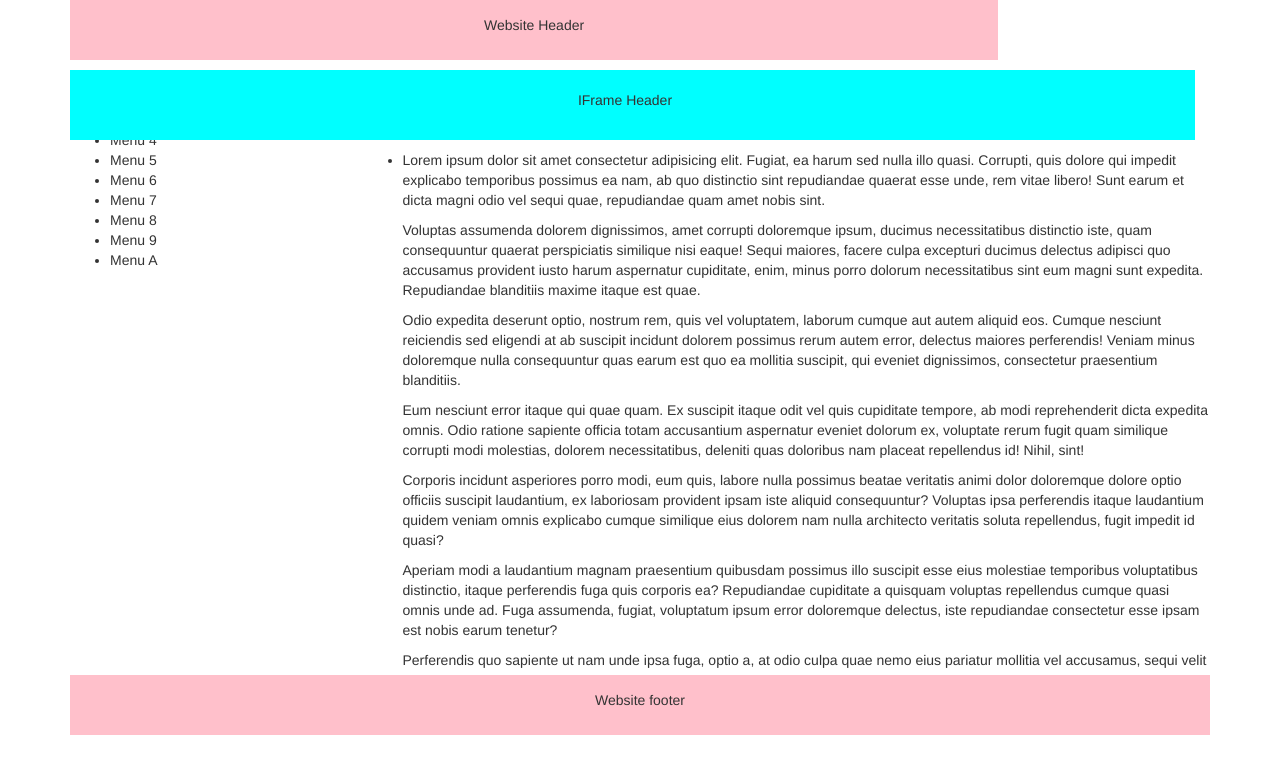
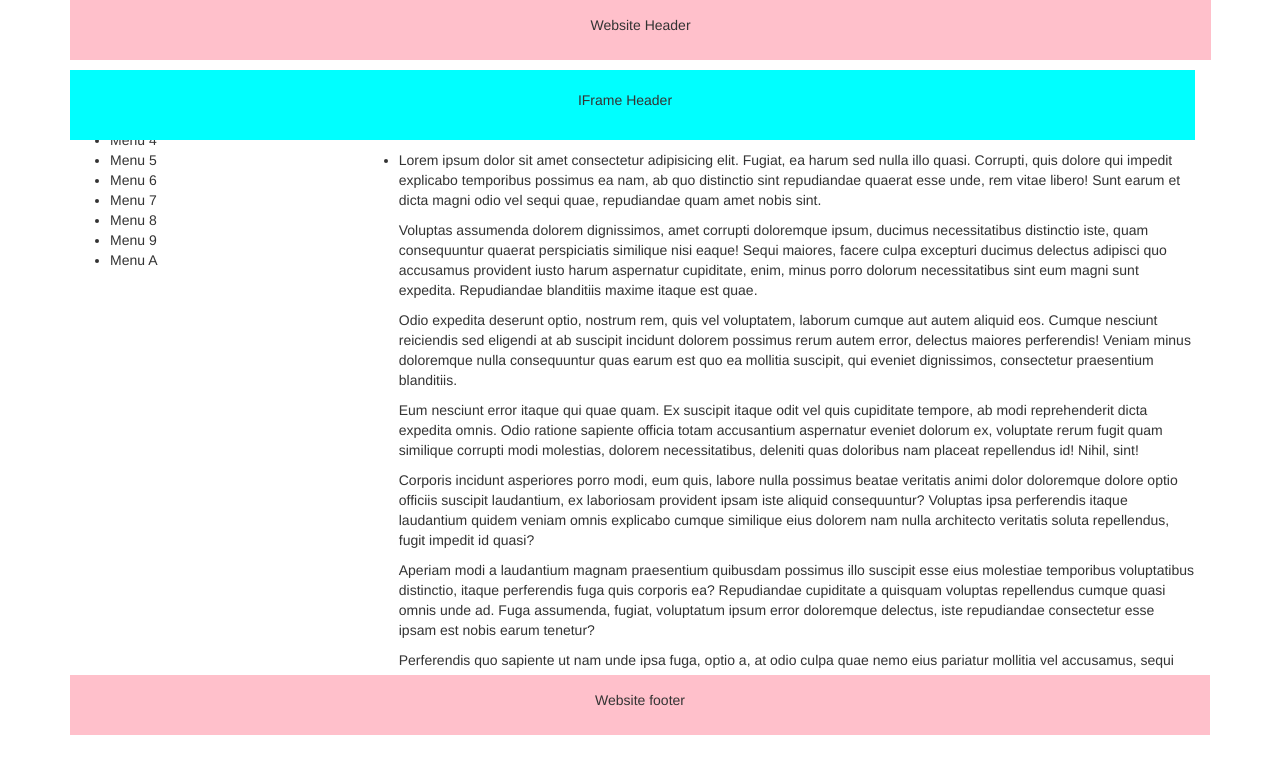
Before and after one commit to Dovernh/dovernh.github.io, a plain HTML site: page index.html in a window 1280 px wide. Drawn offline with nearby package versions, Linux system fonts and the light colour scheme.

Commit message:
transform none

```diff
--- a/iframe.html
+++ b/iframe.html
@@ -35,7 +35,7 @@
         </div>
     </div>
 
-    <div class="row">
+    <div class="row" style="margin-right: 0; padding-right: 0">
         <div class="col-lg-3 col-md-3 col-sm-3">
             <ul>
                 <li>Menu 1</li>
--- a/index.html
+++ b/index.html
@@ -1,5 +1,6 @@
 <!DOCTYPE html>
 <html lang="en">
+
 <head>
     <meta charset="UTF-8">
     <meta name="viewport" content="width=device-width, height=device-height, initial-scale=1.0, user-scalable=0, minimum-scale=1.0, maximum-scale=1.0">
@@ -14,21 +15,32 @@
             background-color: pink;
             padding: 15px 0;
         }
+
         .header {
-            position: absolute;
-            width: 66.3em;
+            position: fixed;
+            transform: none !important;
+            top: 0;
+        }
+
+        .header p {
+            width:81.5em;
         }
         /* needed */
-        iframe{
+
+        iframe {
             width: 100%;
+            overflow-x: hidden;
             margin-top: 70px;
         }
     </style>
 </head>
+
 <body class="container">
+
     <div class="header">
         <p>Website Header</p>
     </div>
+
     <div class="scroll-wrapper">
         <iframe id="myIframe" src="./iframe.html" frameborder="0" scrolling="yes" height="600"></iframe>
     </div>
@@ -37,4 +49,5 @@
         <p>Website footer</p>
     </div>
 </body>
+
 </html>
```
